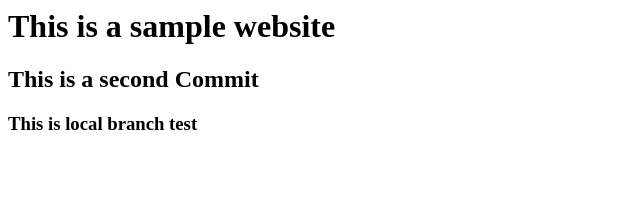
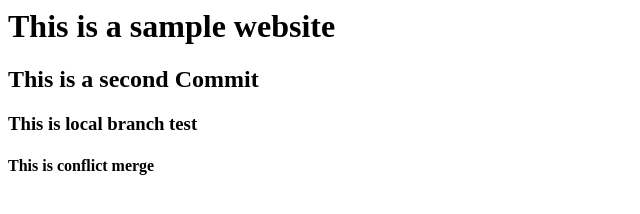
Before and after one commit to maniy7507/myweb, a plain HTML site: page index.html in a window 1280 px wide. Shown: the whole page, without its empty margins (0-640 px from the left). Drawn offline with Linux system fonts and the light colour scheme.

Commit message:
This is conflictmerge using idea1

```diff
--- a/index.html
+++ b/index.html
@@ -1,3 +1,4 @@
 <h1>This is a sample website</h1>
 <h2>This is a second Commit</h2>
 <h3>This is local branch test</h3>
+<h4>This is conflict merge</h4>
```
